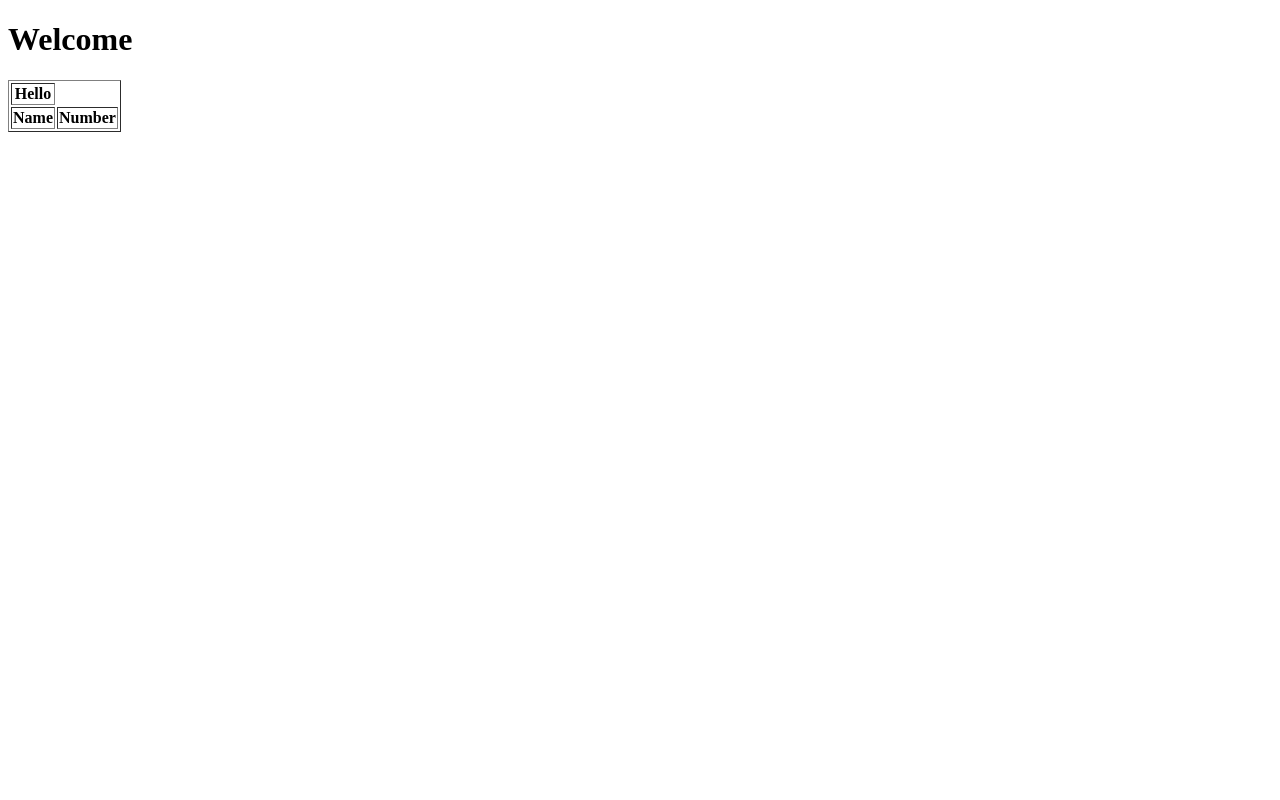
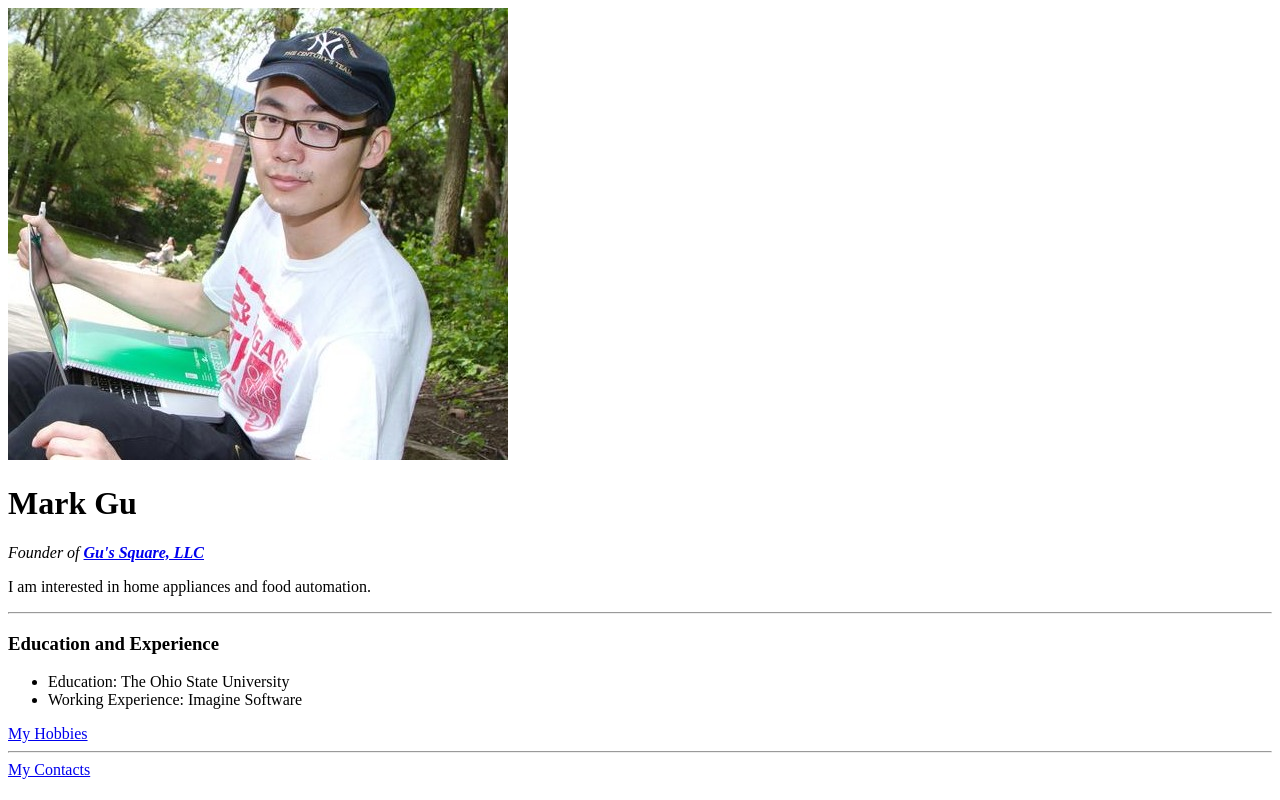
Before and after one commit to markgu713/markgu713.github.io, a plain HTML site: page index.html in a window 1280 px wide. Drawn offline with Linux system fonts and the light colour scheme.

Commit message:
Mark's Personal Site HTML

```diff
--- a/index.html
+++ b/index.html
@@ -1,22 +1,25 @@
 <!DOCTYPE html>
-<html lang="en">
+<html lang="en" dir="ltr">
+
 <head>
-    <meta charset="UTF-8">
-    <title>Table Practice</title>
+  <meta charset="utf-8">
+  <title>Mark's Personal Site</title>
+</head>
+
 <body>
-    <h1>Welcome</h1>
-    <table border="1">
-        <tr>
-            <th>Hello</th>
-        </tr>
-
-        <th>Name</th>
-        <th>Number</th>
-
-    </table>
-
+  <img src="images/gu-tianxia.jpg" alt="Mark profile picture">
+  <h1>Mark Gu</h1>
+  <p><em>Founder of <strong><a href="https://www.bizjournals.com/columbus/news/2019/12/02/ohio-state-international-enrollment-down-plus-nbsp.html">Gu's Square, LLC</a></strong></em></p>
+  <p>I am interested in home appliances and food automation.</p>
+  <hr>
+  <h3>Education and Experience</h3>
+  <ul>
+    <li>Education: The Ohio State University</li>
+    <li>Working Experience: Imagine Software</li>
+  </ul>
+  <a href="hobbies.html">My Hobbies</a>
+  <hr>
+  <a href="contact.html">My Contacts</a>
 </body>
 
-</head>
-
 </html>
```
Also changed, not shown: contact.html (added, +16 -0 lines), hobbies.html (added, +18 -0 lines), images/gu-tianxia.jpg (added).
